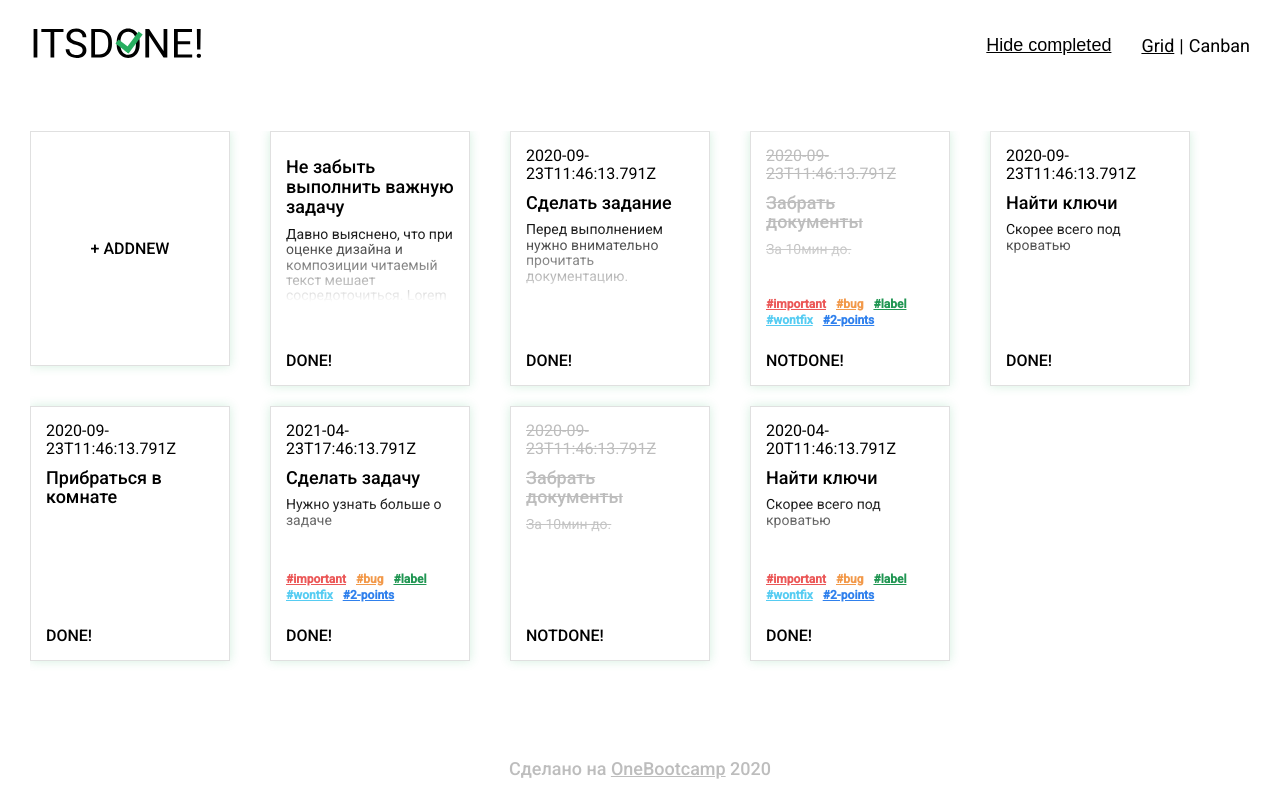
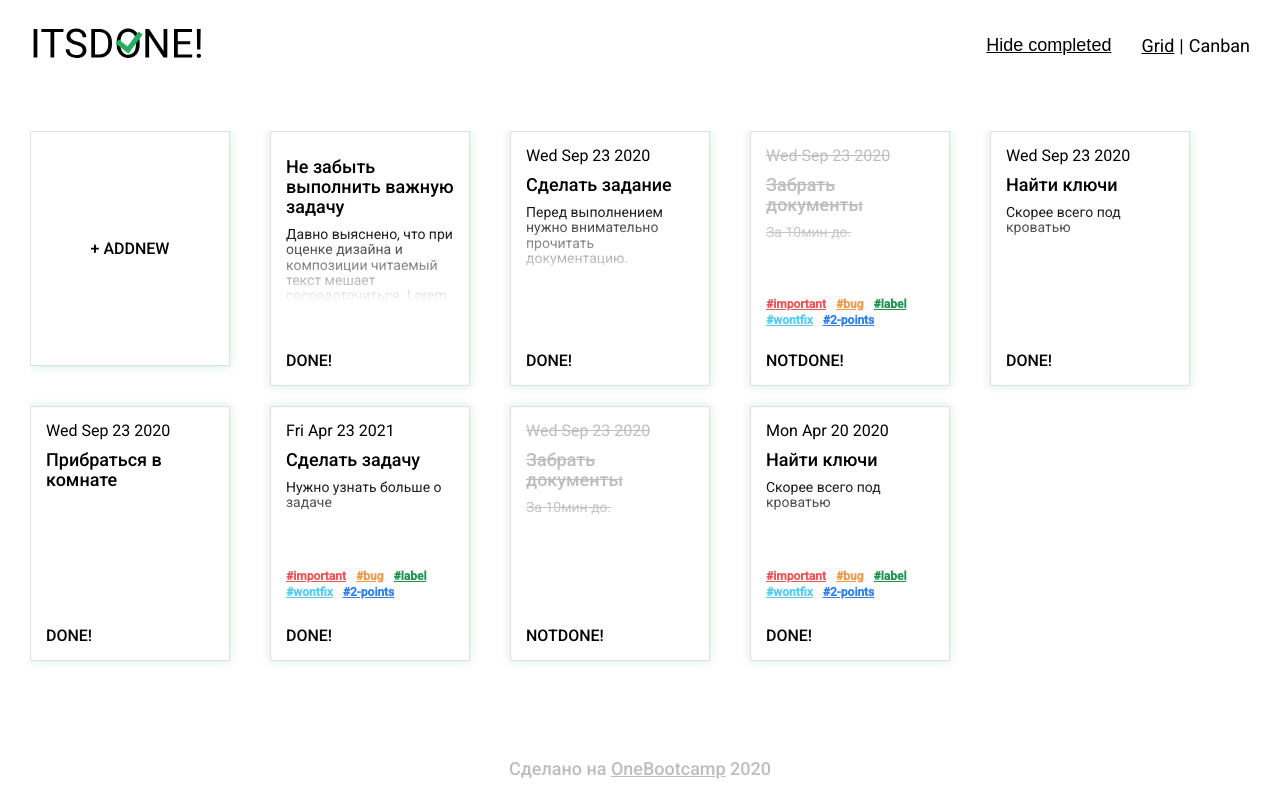
Before and after one commit to OneBootcamp-1-0/itsdone-1, a React app: page /grid in a window 1280 px wide. Built offline with nearby package versions, Linux system fonts and the light colour scheme.

Commit message:
added date transformation to dateString in Card

```diff
--- a/src/components/Board/Card/Card.jsx
+++ b/src/components/Board/Card/Card.jsx
@@ -4,6 +4,8 @@ import TagCloud from './TagCloud.jsx';
 
 const Card = props => {
   const { isButton, date, title, text, isDone, id, onCardEdit, setEditCard, tags , draggable} = props;
+
+  const butifiedDate = date ? new Date(date).toDateString() : '';
 
   const onBtnClick = () => {
     onCardEdit(id, {isDone: !isDone});
@@ -24,7 +26,7 @@ const Card = props => {
   };
 
   return <div onDragStart={draggable ? onDragStart : null} draggable={draggable} data-card={true} id={id} onClick={onCardClick} className={`${css.card} ${isButton ? '' : css.card_canban} card`}>
-      <p className={`${css.card__date} ${isDone ? css.card__done : ''}`}>{date}</p>
+      <p className={`${css.card__date} ${isDone ? css.card__done : ''}`}>{butifiedDate}</p>
       <h2 className={`${css.card__title} ${isDone ? css.card__done : ''}`}>{title}</h2>
       <div className={css.card__note_wrapper}>
         <div className={css.card__note_shadow}></div>
```
